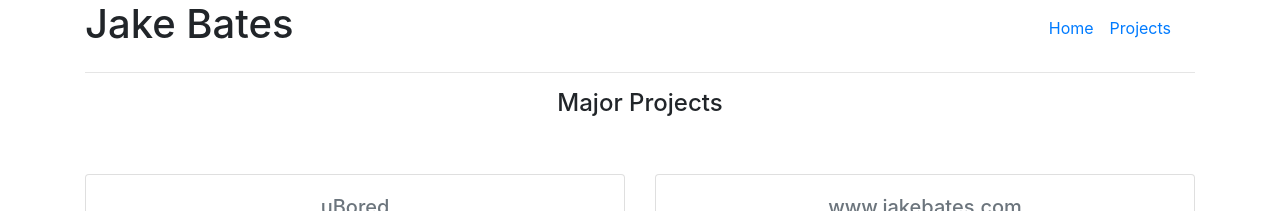
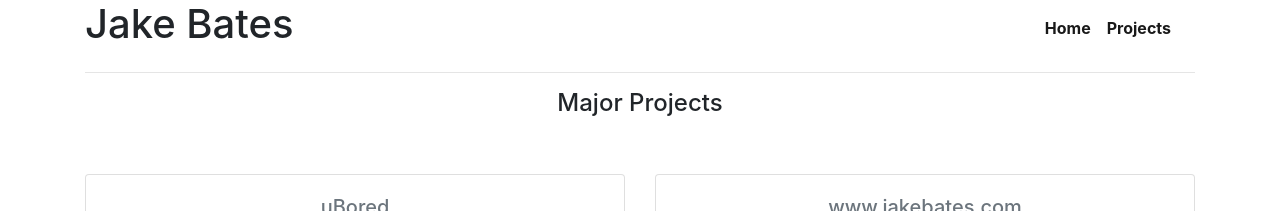
Before and after one commit to jpbates13/jpbates13.github.io, a Jekyll site: the page built from projects.html, in a window 1280 px wide. Shown: the top 211 px of the page. Built offline with Jekyll 4.4.1, drawn with Linux system fonts in a browser that asks for light colours; nearby versions of some CDN libraries.

Commit message:
updated mobile menu

```diff
--- a/_layouts/main-layout.html
+++ b/_layouts/main-layout.html
@@ -34,11 +34,11 @@
   	<div class="container page-content">
   	<div class="header page-header">
   		<div class="row">
-	  		<div class="pageTitle col-md-6">
+	  		<div class="pageTitle col-md-6 ">
 	 			<h1>Jake Bates</h1>
 	 		</div>
-	 		<div class="pageMenu col-md-6">
-		 		<nav class="navbar navbar-expand-lg navbar-white">
+	 		<div class="pageMenu col-md-6 ">
+		 		<nav class="navbar navbar-expand-lg navbar-light">
 				  <button class="navbar-toggler" type="button" data-toggle="collapse" data-target="#navbarSupportedContent" aria-controls="navbarSupportedContent" aria-expanded="false" aria-label="Toggle navigation">
 				    <span class="navbar-toggler-icon"></span>
 				  </button>
@@ -46,10 +46,10 @@
 				  <div class="collapse navbar-collapse" id="navbarSupportedContent">
 				    <ul class="navbar-nav ml-auto">
 				      <li class="nav-item active">
-				        <a class="nav-link" href="/index.html">Home</a>
+				        <a class="nav-link" href="/index.html"><b>Home</b></a>
 				      </li>
 				      <li class="nav-item active">
-				        <a class="nav-link" href="/projects.html">Projects</a>
+				        <a class="nav-link" href="/projects.html"><b>Projects</b></a>
 				      </li>
 
 				    </ul>
--- a/assets/style.css
+++ b/assets/style.css
@@ -1,3 +1,4 @@
+/* Desktop Only CSS */
 @media only screen and (min-width: 767px){
   .footer {
     position: fixed;
@@ -13,6 +14,7 @@
 .bio{
   padding-top: 13%;
 }
+/* Mobile Only CSS*/
 @media only screen and (max-width: 767px){
   .bio{
     text-align: center !important;
```
